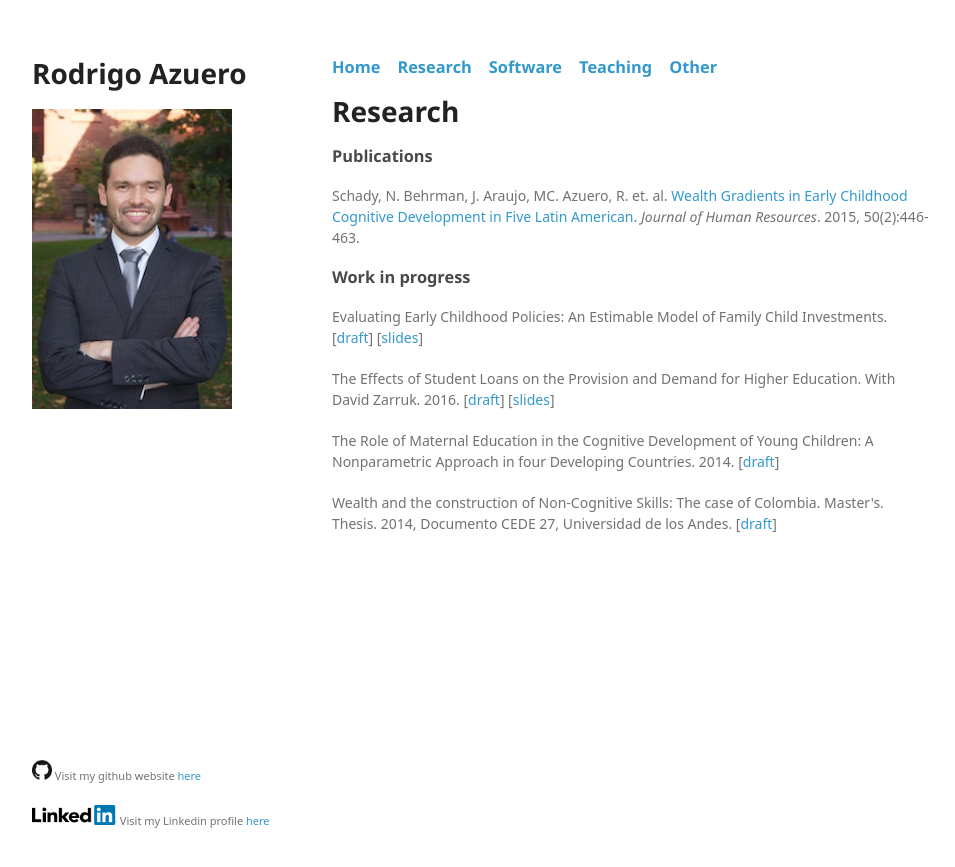
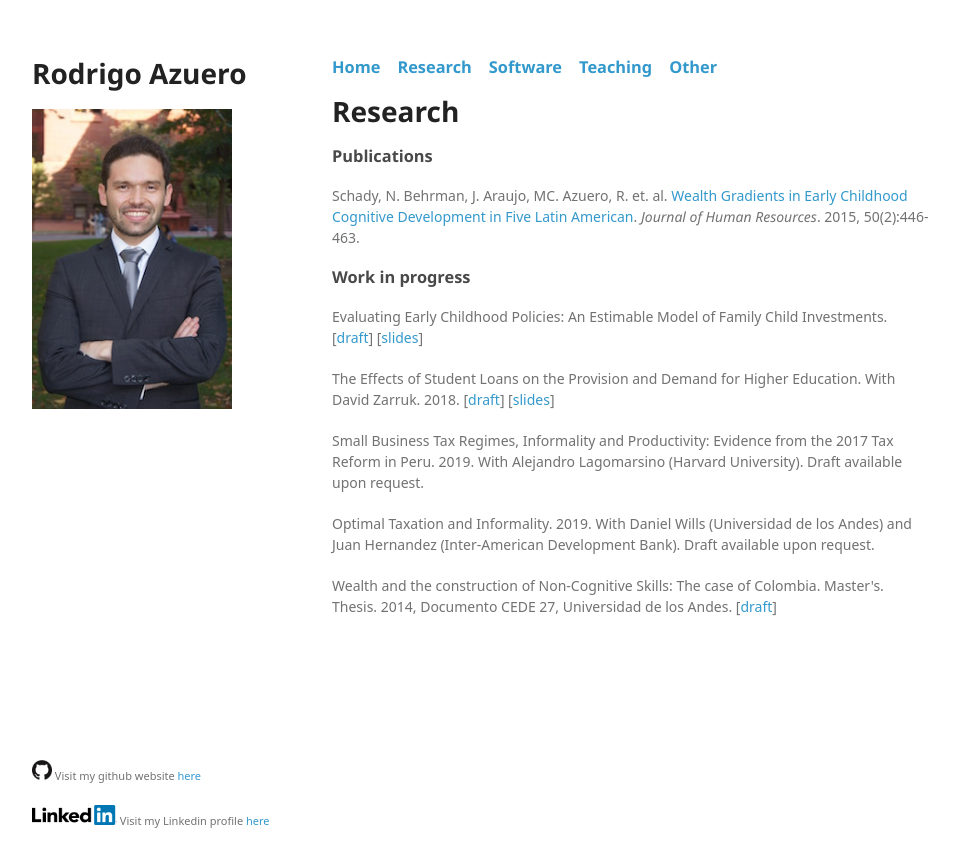
Before and after one commit to rodazuero/rodazuero.github.io, a Jekyll site: the page built from research.html, in a window 1280 px wide. Shown: the top 867 px of the page, without its empty margins (26-981 px from the left). Built offline with Jekyll 4.4.1, drawn with Linux system fonts in a browser that asks for light colours; some web fonts are replaced; Markdown is read by kramdown in place of the engine named in the settings.

Commit message:
Update research.html

```diff
--- a/research.html
+++ b/research.html
@@ -23,17 +23,22 @@ layout: default
 	</p>
 
 	<p>
-	The Effects of Student Loans on the Provision and Demand for Higher Education. With David Zarruk. 2016.
+	The Effects of Student Loans on the Provision and Demand for Higher Education. With David Zarruk. 2018.
 	[<a href="{{site.baseurl}}/files/AzueroZarrukEducation.pdf">draft</a>]
 	[<a href="{{site.baseurl}}/files/lacea.pdf">slides</a>]
 	</p>
 
 
+
 	<p>
-	The Role of Maternal Education in the Cognitive
-Development of Young Children: A Nonparametric Approach
-in four Developing Countries. 2014. [<a href="{{site.baseurl}}/files/Theroleofmaternaleducation.pdf">draft</a>]
+	Small Business Tax Regimes, Informality and Productivity: Evidence from the 2017 Tax Reform in Peru. 2019. With Alejandro Lagomarsino (Harvard University). Draft available upon request.
 	</p>
+
+	<p>
+	Optimal Taxation and Informality. 2019. With Daniel Wills (Universidad de los Andes) and Juan Hernandez (Inter-American Development Bank). Draft available upon request.
+	</p>
+
+
 
 
 	<p>
```
